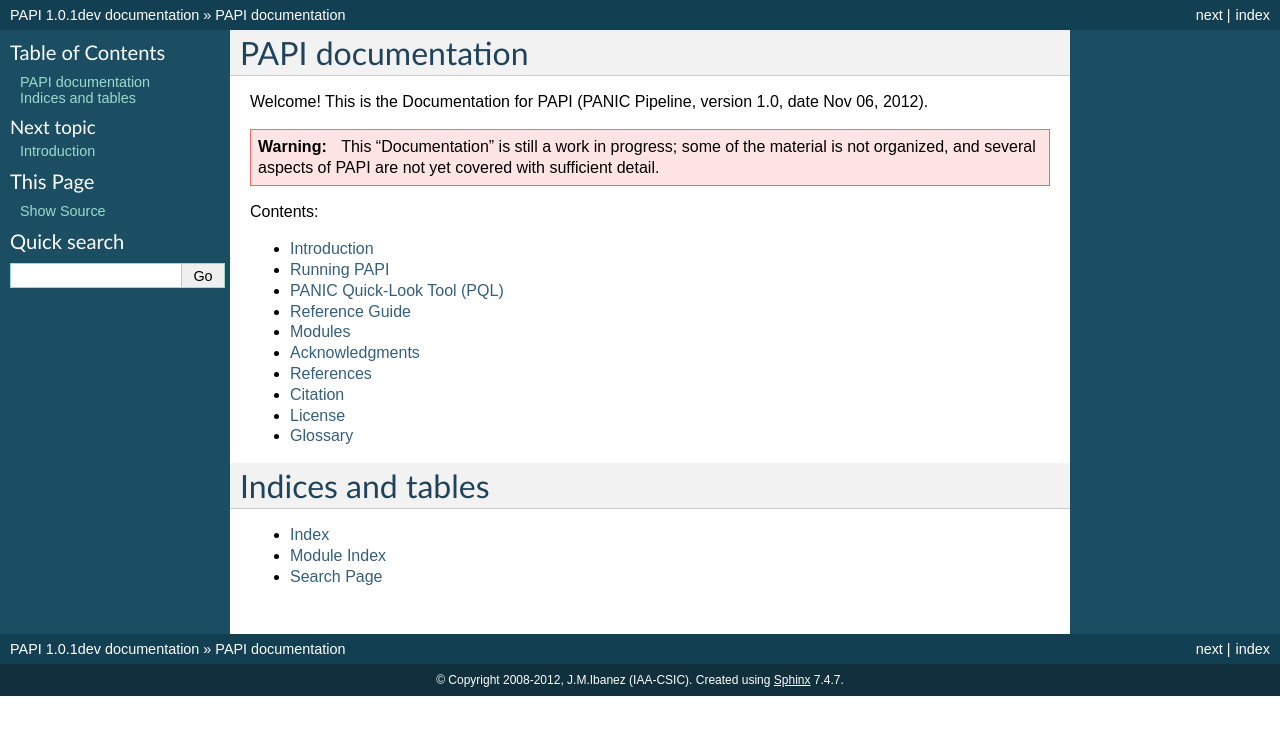
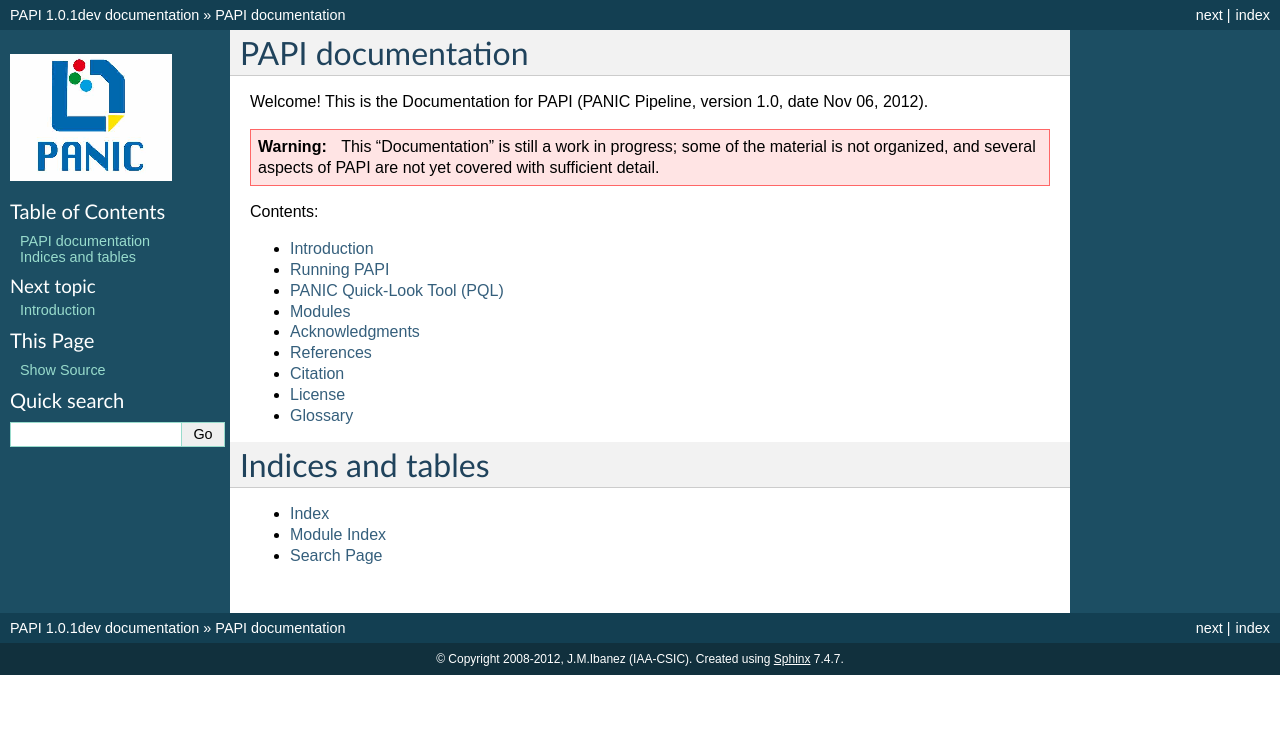
Before and after one commit to ppmim/PAPI4K, a Sphinx documentation site: the page built from docs/index.rst, in a window 1280 px wide. Shown: the top 735 px of the page. Built offline with Sphinx 7.4.7, drawn with Linux system fonts in a browser that asks for light colours; formulas are drawn with MathJax 3; pages that are not in the unit, such as notebooks, are missing from menus.

Commit message:
Added images directory

```diff
--- a/docs/index.rst
+++ b/docs/index.rst
@@ -24,7 +24,6 @@ Contents:
    running
    quick_look
    ref
-   reference_guide
    modules
    acknowledgments
    references
```
Also changed, not shown: docs/images/logo_PANIC_s.png (added).
